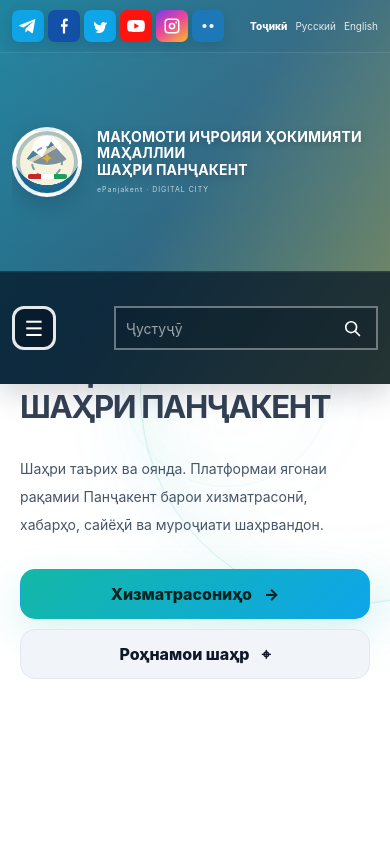
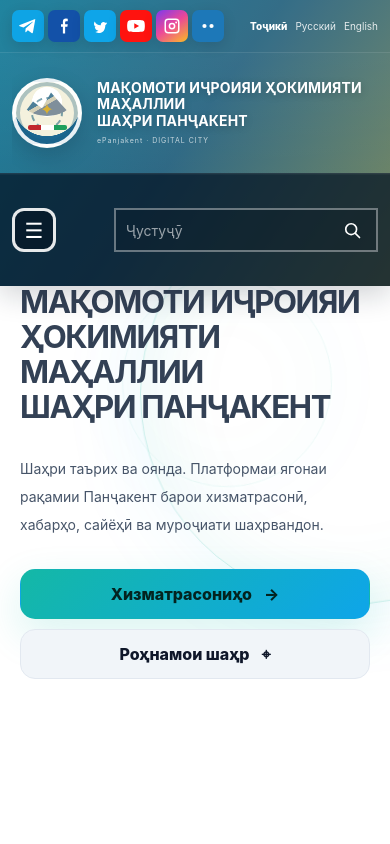
Before and after one commit to mehrvarshodiev/ePanjakent, a React (Vite) app: page / in a window 390 px wide. Shown: the top 844 px of the page. Built offline with nearby package versions, Linux system fonts and the light colour scheme.

Commit message:
fix: reduce civic header internal spacing

```diff
--- a/src/overrides.css
+++ b/src/overrides.css
@@ -18,9 +18,9 @@
 
 /* Mobile civic header: keep the branding area fixed when the menu opens. */
 @media(max-width:600px){
-  .civic-brand-row{height:218px;min-height:218px;max-height:218px;overflow:hidden}
-  .civic-brand-inner{height:100%;min-height:0}
-  .civic-brand{height:100%;overflow:hidden}
+  .civic-brand-row{height:120px;min-height:120px;max-height:120px;overflow:hidden;padding:0!important}
+  .civic-brand-inner{height:100%;min-height:0;padding:0!important}
+  .civic-brand{height:100%;overflow:hidden;padding:0!important}
   .civic-brand-copy b{line-height:1.2}
   .civic-nav-row{min-height:112px}
   .civic-nav-inner{min-height:112px}
@@ -29,3 +29,15 @@
   .civic-mobile-menu{margin-top:14px}
   .hero{padding-top:22px}
 }
+
+/* Keep the civic branding area compact and stable at every viewport size. */
+.civic-brand-row{height:168px;min-height:168px;max-height:168px;overflow:hidden;padding:0!important}
+.civic-brand-inner{height:100%;min-height:0;padding:0!important}
+.civic-brand{height:100%;overflow:hidden;padding:0!important}
+@media(max-width:900px){
+  .civic-brand-row{height:138px;min-height:138px;max-height:138px}
+  .civic-brand-inner{min-height:0}
+}
+@media(max-width:600px){
+  .civic-brand-row{height:120px;min-height:120px;max-height:120px}
+}
```
